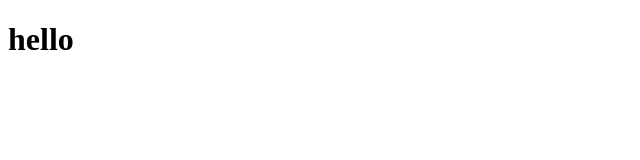
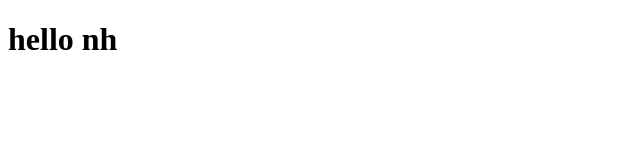
Before and after one commit to rahul2001320/12pmbatchgit, a plain HTML site: page index.html in a window 1280 px wide. Shown: the full height of the page, 0-640 px from the left. Drawn offline with Linux system fonts and the light colour scheme.

Commit message:
text add

```diff
--- a/index.html
+++ b/index.html
@@ -6,6 +6,6 @@
     <title>Document</title>
   </head>
   <body>
-    <h1>hello</h1>
+    <h1>hello nh</h1>
   </body>
 </html>
```
